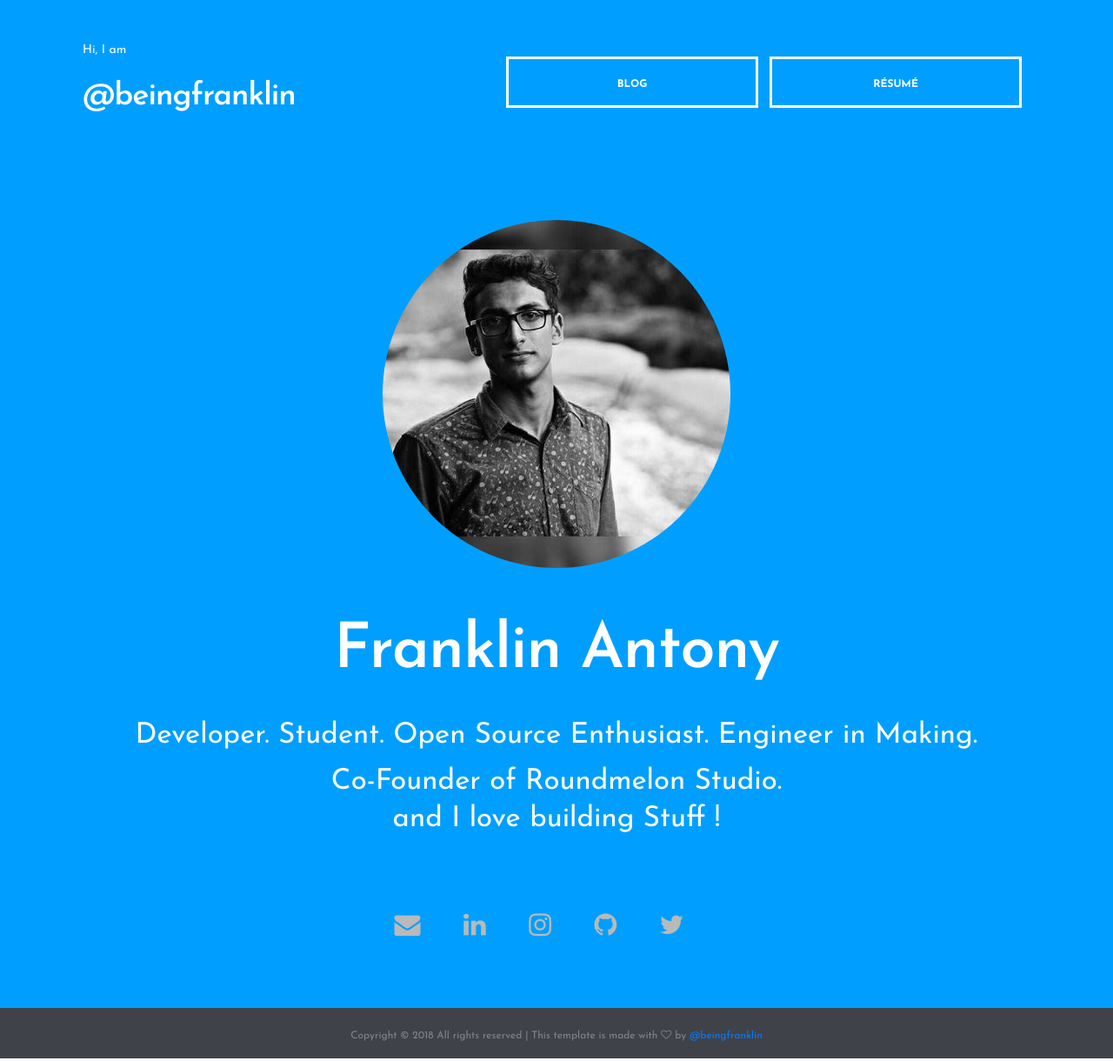
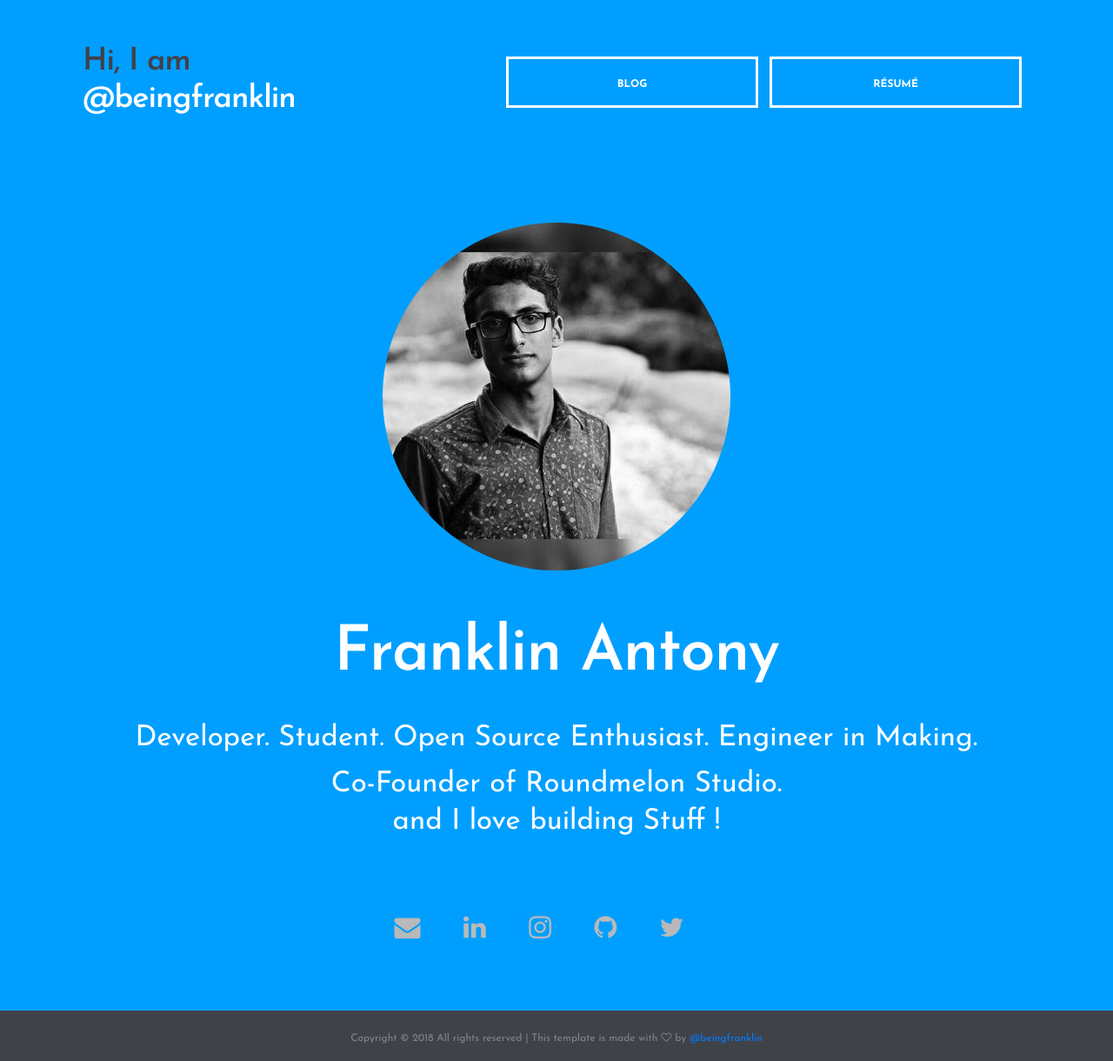
Before and after one commit to beingfranklin/beingfranklin.github.io, a Jekyll site: the page index.html, which Jekyll copies as it is, in a window 1280 px wide. Shown: the whole page at 87% size. Built offline with Jekyll 4.4.1, drawn with Linux system fonts in a browser that asks for light colours.

Commit message:
Chnged tags

```diff
--- a/index.html
+++ b/index.html
@@ -64,9 +64,9 @@
 					<div class="col-md-5">
 						<div class="site-logo">
 
-							<p>Hi, I am</p>
-							<br>
-							<h2>
+							<h2>Hi, I am
+								<br>
+
 								<a href="#">@beingfranklin</a>
 							</h2>
 
```
